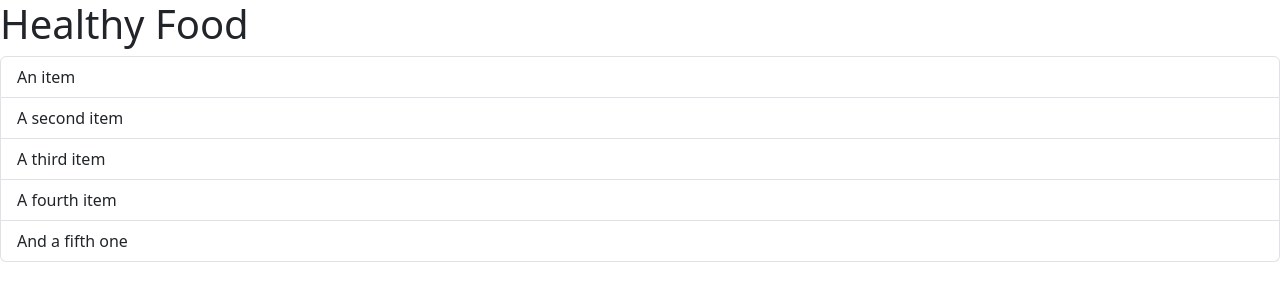
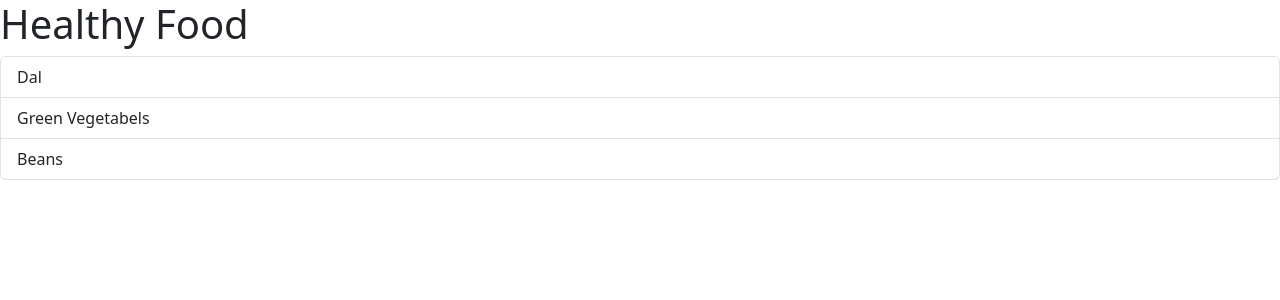
Before and after one commit to Aplha-pro/React-Journey, a React (Vite) app in the folder Fragmentation/: page / in a window 1280 px wide. Shown: the top 300 px of the page. Built offline with nearby package versions, Linux system fonts and the light colour scheme.

Commit message:
Update Heading.jsx

```diff
--- a/Fragmentation/src/components/Heading.jsx
+++ b/Fragmentation/src/components/Heading.jsx
@@ -1,13 +1,10 @@
 function Header() {
+    let foodItem = ['Dal' , 'Green Vegetabels' , 'Beans']
   return (
     <>
       <h1>Healthy Food</h1>
       <ul class="list-group">
-        <li class="list-group-item">An item</li>
-        <li class="list-group-item">A second item</li>
-        <li class="list-group-item">A third item</li>
-        <li class="list-group-item">A fourth item</li>
-        <li class="list-group-item">And a fifth one</li>
+        {foodItem.map((item) => (<li class="list-group-item">{item}</li>))}
       </ul>
     </>
   );
```
